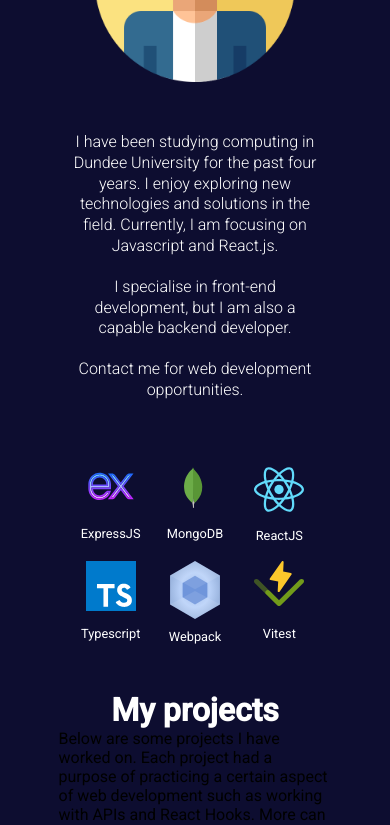
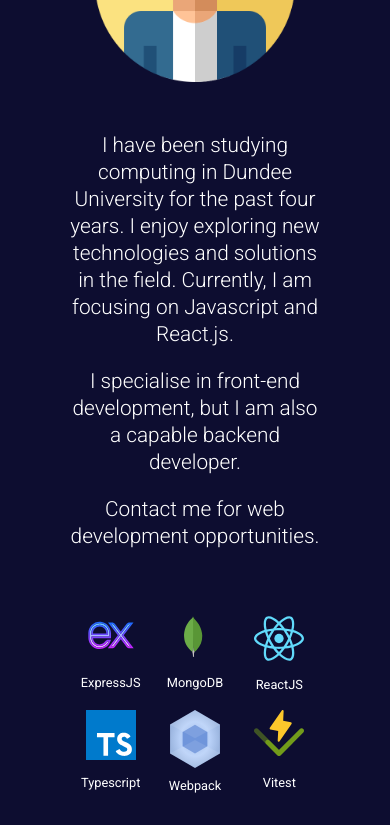
Before and after one commit to AlbanMarku/PersonalSite, a React (Vite) app in the folder client/: page / in a window 390 px wide. Shown: the part 1060-1885 px from the top of the page. Built offline with nearby package versions, Linux system fonts and the light colour scheme.

Commit message:
Fixed text.

```diff
--- a/client/src/styles/home.css
+++ b/client/src/styles/home.css
@@ -30,7 +30,7 @@
     }
 
     .blurb {
-       font-size: 1rem;
+       font-size: 1.3rem;
        text-align: center;
        line-height: 1.3;
        font-weight: 300;
@@ -374,6 +374,8 @@
         height: 40px;
     }
 
+}
+
 .description {
     color: white;
     font-size: 1.3rem;
@@ -383,6 +385,8 @@
     margin: 30px;
 }
 
+.description p {
+    margin: 30px;
 }
 
 
--- a/client/src/views/Home.tsx
+++ b/client/src/views/Home.tsx
@@ -140,8 +140,9 @@ function Home() {
           <p>
             Below are some projects I have worked on. Each project had a purpose
             of practicing a certain aspect of web development such as working
-            with APIs and React Hooks. More can be found on my GitHub.
+            with APIs and React Hooks.
           </p>
+          <p>More can be found on my GitHub.</p>
         </div>
         <div className="projectList">
           {pList.map((obj) => (
```
Lines whose indentation alone changed are shown as unchanged.
